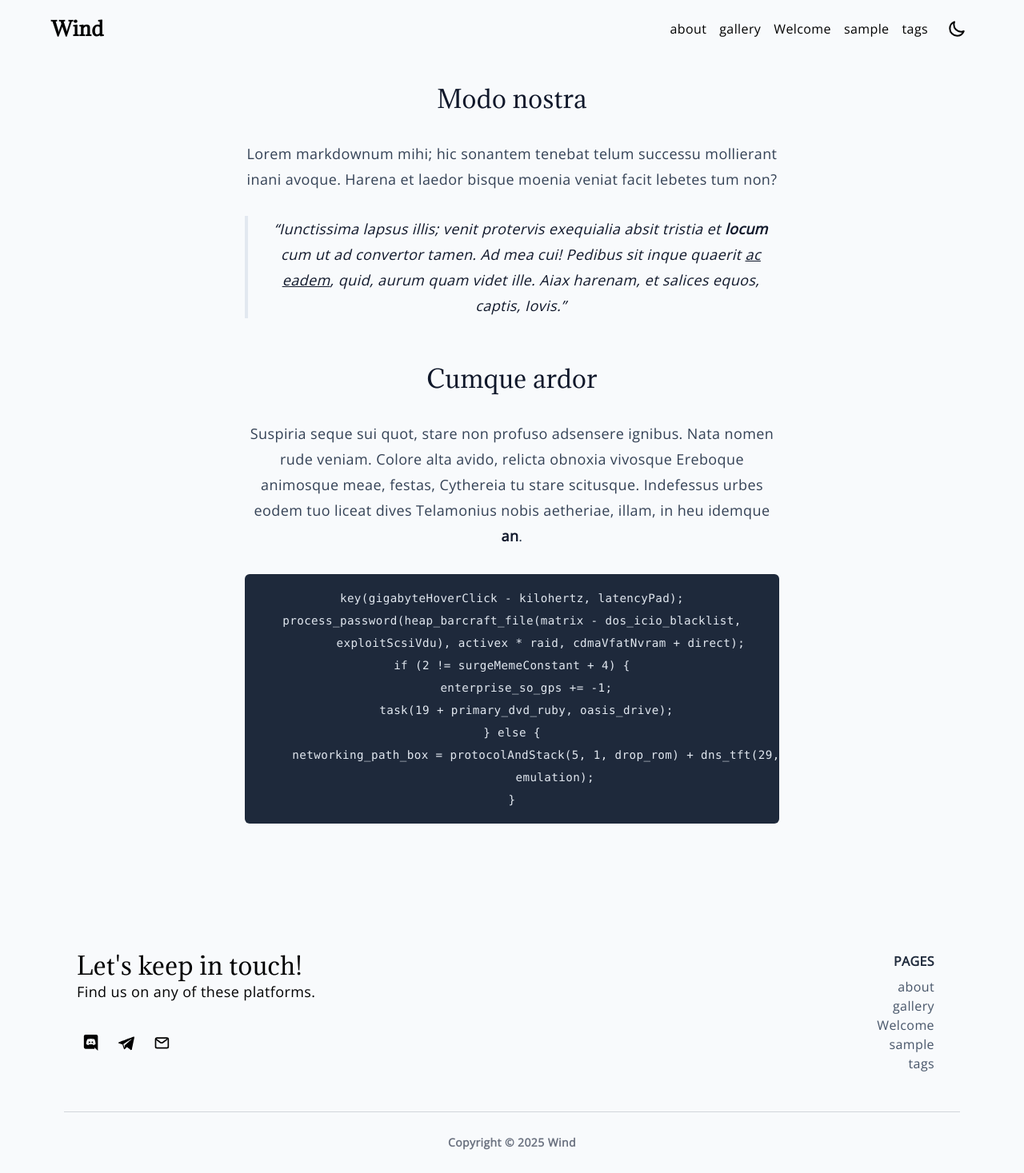
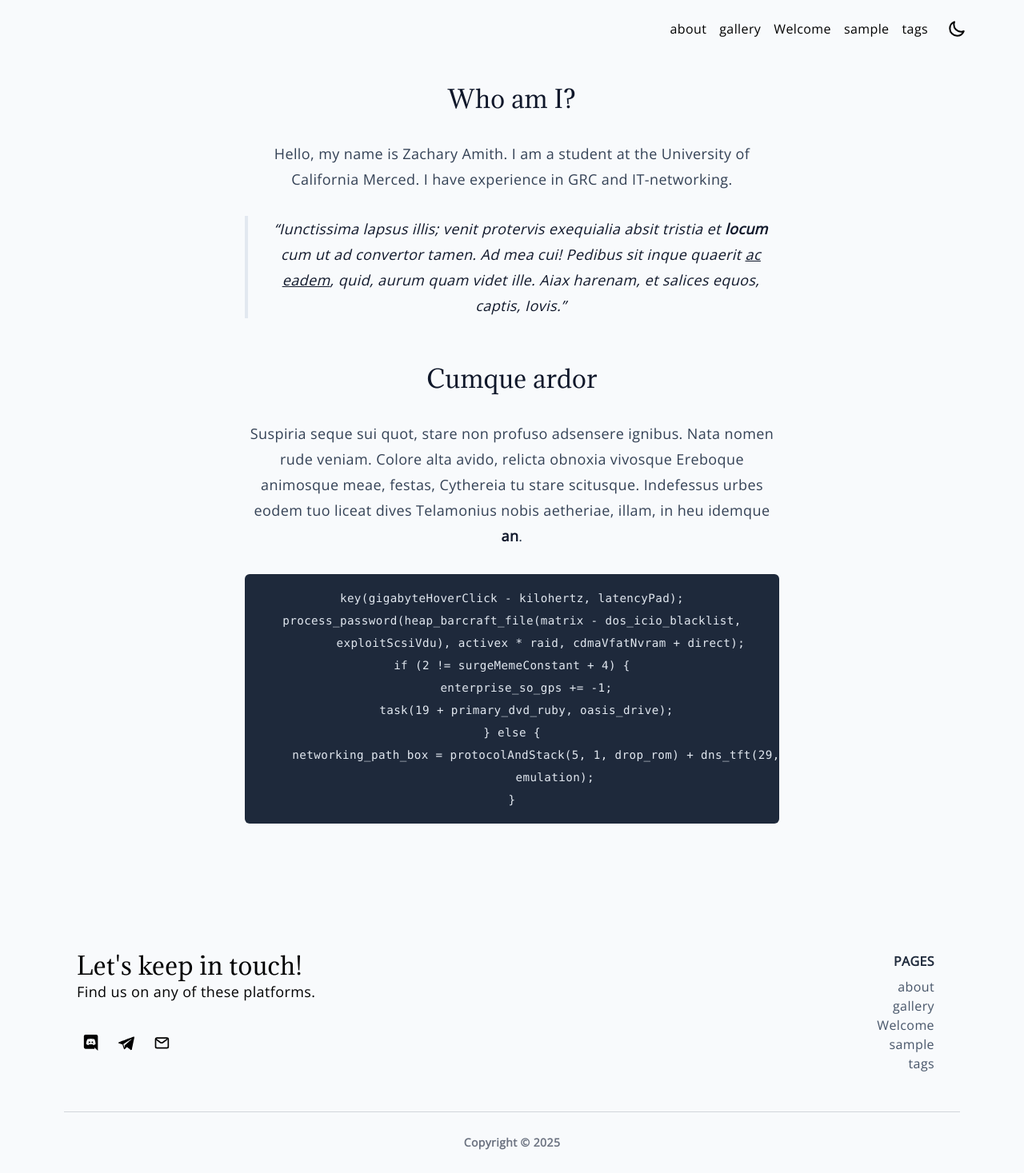
Before and after one commit to RogueZach/RogueZach.github.io, a Jekyll site: the page built from about.md, in a window 1280 px wide. Shown: the whole page at 80% size. Built offline with Jekyll 4.4.1, drawn with Linux system fonts in a browser that asks for light colours.

Commit message:
updated -config.yml + updated about.md

```diff
--- a/_config.yml
+++ b/_config.yml
@@ -2,9 +2,9 @@ domain: example.com
 url: https://example.com
 baseurl: "/wind"
 
-title: Wind
-email: wind@example.com
-author: Wind Sample
+title: <z8chary>
+email: zacharyamith@outlook.com
+author: Z8CH
 
 lang: en
 
--- a/about.md
+++ b/about.md
@@ -2,10 +2,9 @@
 title: about
 layout: page
 ---
-## Modo nostra
+## Who am I?
 
-Lorem markdownum mihi; hic sonantem tenebat telum successu mollierant inani
-avoque. Harena et laedor bisque moenia veniat facit lebetes tum non?
+Hello, my name is Zachary Amith. I am a student at the University of California Merced. I have experience in GRC and IT-networking.
 
 > Iunctissima lapsus illis; venit protervis exequialia absit tristia et
 > **locum** cum ut ad convertor tamen. Ad mea cui! Pedibus sit inque quaerit [ac
```
